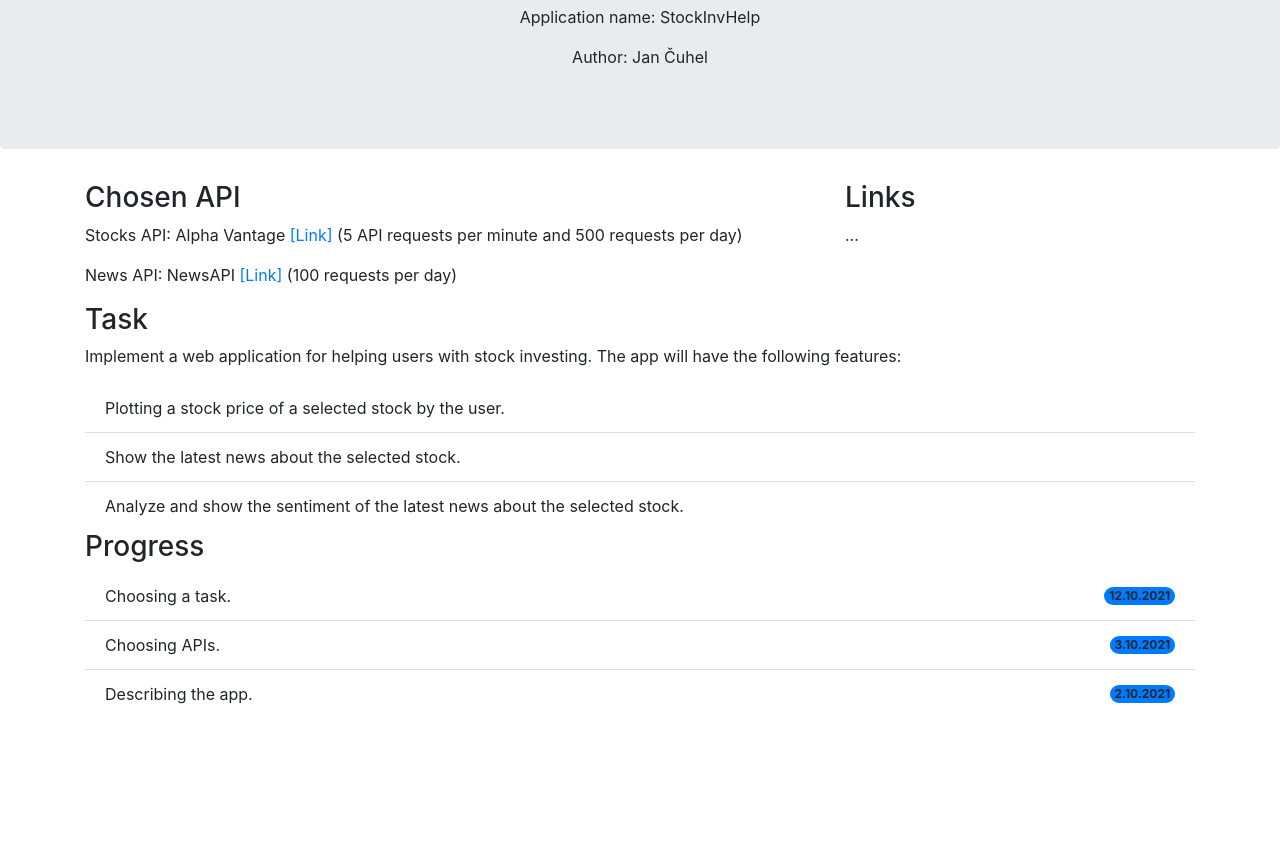
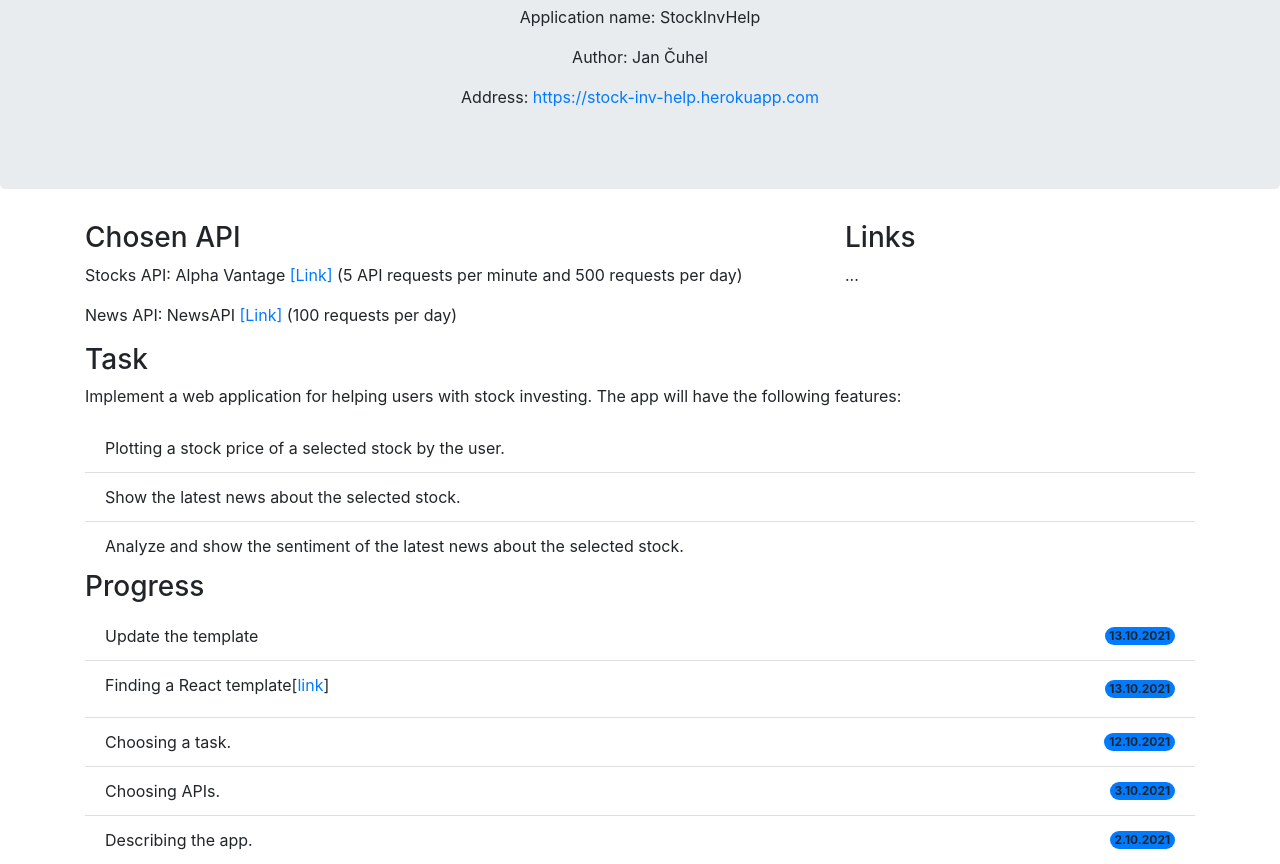
Before and after one commit to HonzaCuhel/VIA-app, a plain HTML site: page index.html in a window 1280 px wide. Shown: the part 115-979 px from the top of the page. Before the commit the page ends 833 px from the top, so only its background shows below. Drawn offline with nearby package versions, Linux system fonts and the light colour scheme.

Commit message:
Add progress

```diff
--- a/index.html
+++ b/index.html
@@ -15,6 +15,7 @@
   <h1>VIA Semestral Web Application</h1>
   <p>Application name: StockInvHelp</p>
   <p>Author: Jan Čuhel</p>
+  <p>Address: <a href='https://stock-inv-help.herokuapp.com' target='_blank'>https://stock-inv-help.herokuapp.com</a></p>
 </div>
 
 <div class="container">
@@ -51,6 +52,14 @@
       <h3>Progress</h3>
       <ul class="list-group list-group-flush">
         <li class="list-group-item d-flex justify-content-between align-items-center">
+          Update the template
+          <span class="badge bg-primary rounded-pill">13.10.2021</span>
+        </li>
+        <li class="list-group-item d-flex justify-content-between align-items-center">
+          <label>Finding a React template[<a href='https://github.com/rajshekhar26/cleanfolio' target='_blank'>link</a>]</label>
+          <span class="badge bg-primary rounded-pill">13.10.2021</span>
+        </li>
+        <li class="list-group-item d-flex justify-content-between align-items-center">
           Choosing a task.
           <span class="badge bg-primary rounded-pill">12.10.2021</span>
         </li>
```
